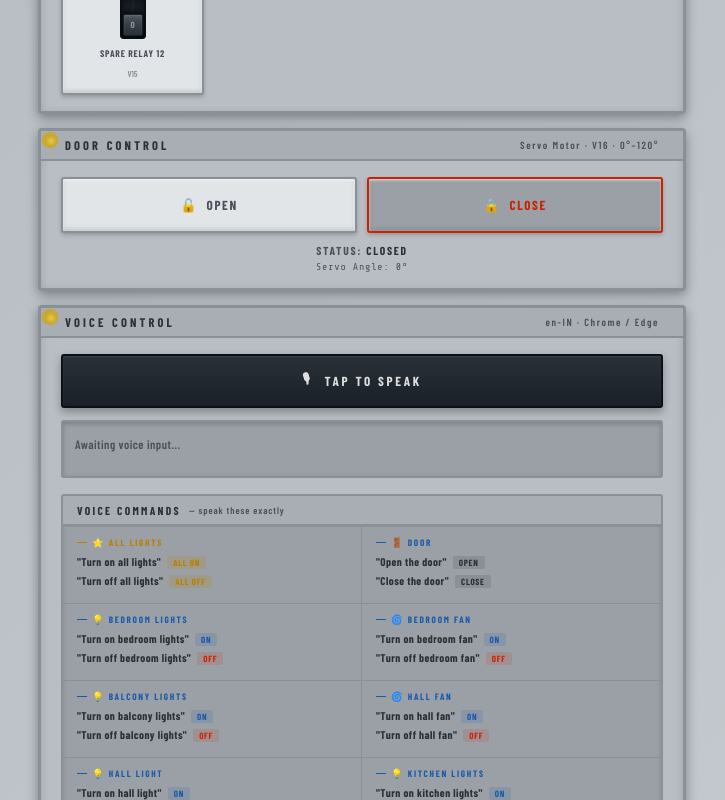
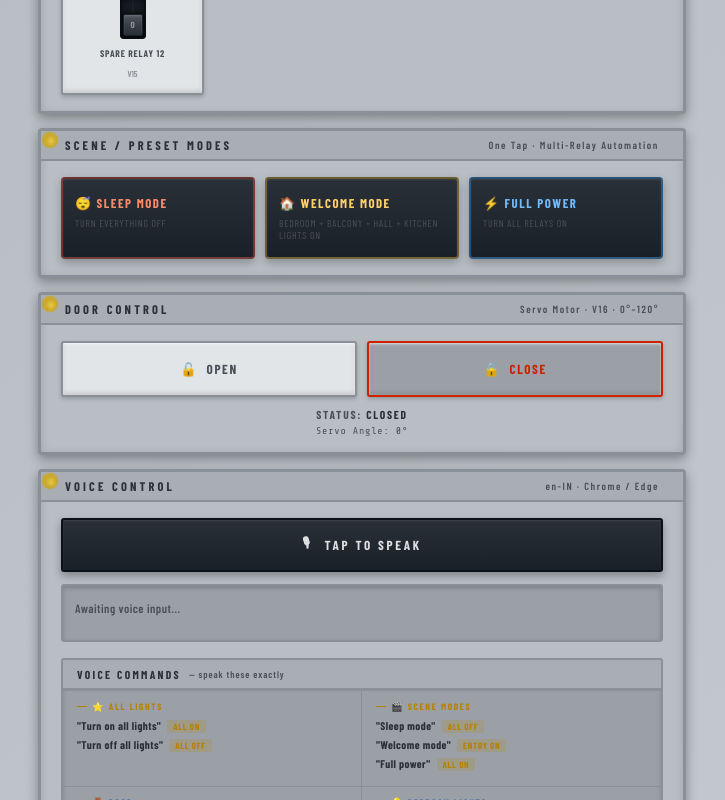
Before and after one commit to anni-x1/home-automation-ESP8266, a Next.js app: page / in a window 1280 px wide. Shown: the part 1420-2220 px from the top of the page, without its empty margins (278-1003 px from the left). Built offline with nearby package versions, Linux system fonts and the light colour scheme; no server answers; a web font is replaced by a local one.

Commit message:
Add scene preset modes for multi-relay automation

```diff
--- a/src/app/globals.css
+++ b/src/app/globals.css
@@ -349,6 +349,52 @@ body.lights-on::after{content:'';position:fixed;top:0;left:0;right:0;height:120p
 .door-status b{color:var(--label);}
 .door-angle{font-family:var(--mono);font-size:.62rem;color:var(--muted);margin-top:4px;text-align:center;letter-spacing:.08em;}
 
+/* SCENE MODES */
+.scene-grid{
+  display:grid;
+  grid-template-columns:repeat(3,minmax(0,1fr));
+  gap:10px;
+}
+@media(max-width:680px){.scene-grid{grid-template-columns:1fr;}}
+.scene-btn{
+  background:linear-gradient(180deg,#2a3038 0%,#1a2028 100%);
+  border:2px solid #0a1018;
+  border-radius:4px;
+  color:rgba(255,255,255,.9);
+  padding:16px 12px;
+  cursor:pointer;
+  text-align:left;
+  display:flex;
+  flex-direction:column;
+  gap:6px;
+  box-shadow:0 4px 10px rgba(0,0,0,.25),inset 0 1px 2px rgba(255,255,255,.08);
+  transition:transform .12s, box-shadow .12s, border-color .15s;
+}
+.scene-btn:active{transform:translateY(1px);}
+.scene-btn .scene-title{
+  font-family:var(--head);
+  font-size:.8rem;
+  font-weight:800;
+  letter-spacing:.12em;
+}
+.scene-btn .scene-sub{
+  font-family:var(--head);
+  font-size:.62rem;
+  letter-spacing:.08em;
+  color:var(--muted);
+  text-transform:uppercase;
+}
+.scene-btn.sleep{border-color:rgba(255,90,60,.35);}
+.scene-btn.sleep .scene-title{color:#ff8a6a;}
+.scene-btn.welcome{border-color:rgba(255,200,60,.35);}
+.scene-btn.welcome .scene-title{color:#ffd266;}
+.scene-btn.full{border-color:rgba(70,170,255,.35);}
+.scene-btn.full .scene-title{color:#71bbff;}
+.scene-btn.clicking-on,
+.scene-btn.clicking-off{
+  box-shadow:0 0 0 2px rgba(255,255,255,.07),0 0 16px rgba(60,180,255,.2),0 4px 12px rgba(0,0,0,.35);
+}
+
 /* VOICE */
 .voice-btn{
   width:100%;padding:14px;background:linear-gradient(180deg,#2a3038 0%,#1a2028 100%);
--- a/src/app/page.tsx
+++ b/src/app/page.tsx
@@ -39,6 +39,29 @@ const APPLIANCE = [
 ];
 
 const LIGHT_RELAYS = [0, 2, 4, 5, 7];
+const SCENES = {
+  sleep: {
+    key: "sleep",
+    label: "SLEEP MODE",
+    pins: [] as number[],
+    speech: "Activating sleep mode. Turning everything off.",
+    toast: "Sleep Mode → ALL OFF",
+  },
+  welcome: {
+    key: "welcome",
+    label: "WELCOME MODE",
+    pins: [0, 2, 4, 5] as number[],
+    speech: "Welcome mode activated. Entrance and living lights are on.",
+    toast: "Welcome Mode → SELECTED LIGHTS ON",
+  },
+  full: {
+    key: "full",
+    label: "FULL POWER",
+    pins: Array.from({ length: 12 }, (_, i) => i) as number[],
+    speech: "Full power mode activated. Everything is now on.",
+    toast: "Full Power → ALL ON",
+  }
+} as const;
 const names = [
   "Bedroom Lights", "Bedroom Fan", "Balcony Lights", "Hall Fan",
   "Hall Light", "Kitchen Lights", "Kitchen Fan", "Bathroom Lights",
@@ -310,6 +333,38 @@ export default function Home() {
     }
   };
 
+  const handleSceneMode = (mode: keyof typeof SCENES) => {
+    const scene = SCENES[mode];
+    const shouldTurnOn = new Set(scene.pins);
+    const animateOn = scene.pins.length > 0;
+    const animClass = animateOn ? "clicking-on" : "clicking-off";
+
+    setRelayState(prev => prev.map((_, idx) => shouldTurnOn.has(idx)));
+
+    const newClicks: Record<string, string> = { [`scene-${scene.key}`]: animClass };
+    for (let i = 0; i < 12; i++) {
+      newClicks[`r${i}`] = shouldTurnOn.has(i) ? "clicking-on" : "clicking-off";
+    }
+
+    setClickedBtns(prev => ({ ...prev, ...newClicks }));
+    setTimeout(() => {
+      setClickedBtns(prev => {
+        const next = { ...prev };
+        Object.keys(newClicks).forEach(k => (next[k] = ""));
+        return next;
+      });
+    }, 300);
+
+    for (let i = 0; i < 12; i++) {
+      const mappedPin = relayMap[`r${i}`] !== undefined ? relayMap[`r${i}`] : i;
+      blynkSet(mappedPin, shouldTurnOn.has(i) ? 1 : 0);
+    }
+
+    playClick(animateOn);
+    speakFeedback(scene.speech);
+    showToast(scene.toast);
+  };
+
   // Voice
   const processCmd = useCallback((raw: string) => {
     const norm = (s: string) => s
@@ -326,6 +381,9 @@ export default function Home() {
 
     if (/\bopen\b.*\bdoor\b|\bdoor\b.*\bopen\b|\bunlock\b/.test(cmd)) { handleDoor(true); logV('✓ Door opened 🔓', 'action'); return true; }
     if (/\bclose\b.*\bdoor\b|\bdoor\b.*\bclose\b|\block\b/.test(cmd)) { handleDoor(false); logV('✓ Door closed 🔒', 'action'); return true; }
+    if (/\bsleep mode\b|\bgood night\b|\bnight mode\b/.test(cmd)) { handleSceneMode("sleep"); logV('✓ Sleep Mode activated', 'action'); return true; }
+    if (/\bwelcome mode\b|\bi am home\b|\bhome mode\b/.test(cmd)) { handleSceneMode("welcome"); logV('✓ Welcome Mode activated', 'action'); return true; }
+    if (/\bfull power\b|\beverything on\b|\ball on\b/.test(cmd)) { handleSceneMode("full"); logV('✓ Full Power activated', 'action'); return true; }
 
     let intent: boolean | null = null;
     if (/\bturn on\b/.test(cmd)) intent = true;
@@ -682,6 +740,27 @@ export default function Home() {
         </div>
       </div>
 
+      {/* SCENE / PRESET MODES */}
+      <div className="panel-section">
+        <div className="ps-head"><span className="ps-title">Scene / Preset Modes</span><span className="ps-circuit">One Tap · Multi-Relay Automation</span></div>
+        <div className="ps-body">
+          <div className="scene-grid">
+            <button className={`scene-btn sleep ${clickedBtns["scene-sleep"] || ""}`} onClick={() => handleSceneMode("sleep")}>
+              <span className="scene-title">😴 SLEEP MODE</span>
+              <span className="scene-sub">Turn everything OFF</span>
+            </button>
+            <button className={`scene-btn welcome ${clickedBtns["scene-welcome"] || ""}`} onClick={() => handleSceneMode("welcome")}>
+              <span className="scene-title">🏠 WELCOME MODE</span>
+              <span className="scene-sub">Bedroom + Balcony + Hall + Kitchen lights ON</span>
+            </button>
+            <button className={`scene-btn full ${clickedBtns["scene-full"] || ""}`} onClick={() => handleSceneMode("full")}>
+              <span className="scene-title">⚡ FULL POWER</span>
+              <span className="scene-sub">Turn all relays ON</span>
+            </button>
+          </div>
+        </div>
+      </div>
+
       {/* DOOR CONTROL */}
       <div className="panel-section">
         <div className="ps-head"><span className="ps-title">Door Control</span><span className="ps-circuit">Servo Motor · V16 · 0°–120°</span></div>
@@ -713,6 +792,12 @@ export default function Home() {
                 <div className="cmd-group-title special">⭐ All Lights</div>
                 <div className="cmd-entry"><span className="cmd-say">"Turn on all lights"</span><span className="cmd-badge badge-all">ALL ON</span></div>
                 <div className="cmd-entry"><span className="cmd-say">"Turn off all lights"</span><span className="cmd-badge badge-all">ALL OFF</span></div>
+              </div>
+              <div className="cmd-group">
+                <div className="cmd-group-title special">🎬 Scene Modes</div>
+                <div className="cmd-entry"><span className="cmd-say">"Sleep mode"</span><span className="cmd-badge badge-all">ALL OFF</span></div>
+                <div className="cmd-entry"><span className="cmd-say">"Welcome mode"</span><span className="cmd-badge badge-all">ENTRY ON</span></div>
+                <div className="cmd-entry"><span className="cmd-say">"Full power"</span><span className="cmd-badge badge-all">ALL ON</span></div>
               </div>
               <div className="cmd-group">
                 <div className="cmd-group-title">🚪 Door</div>
```
